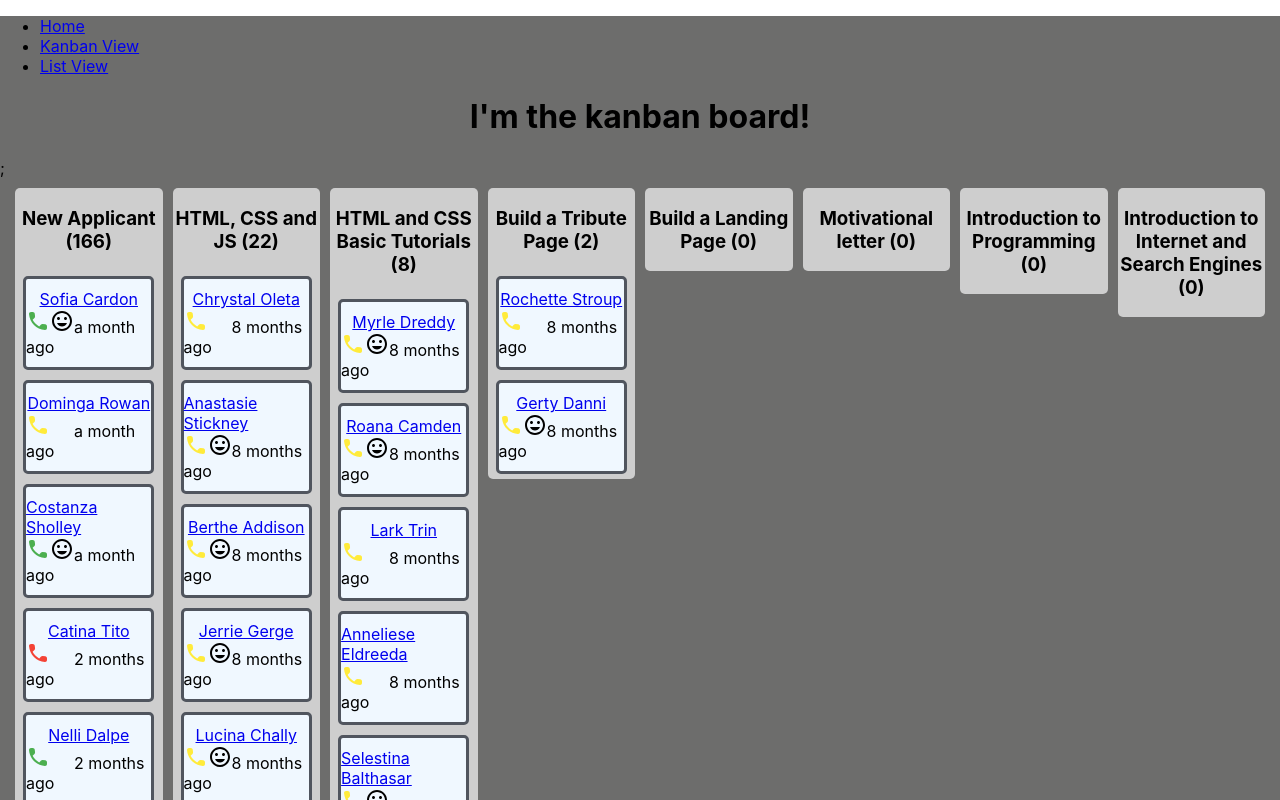
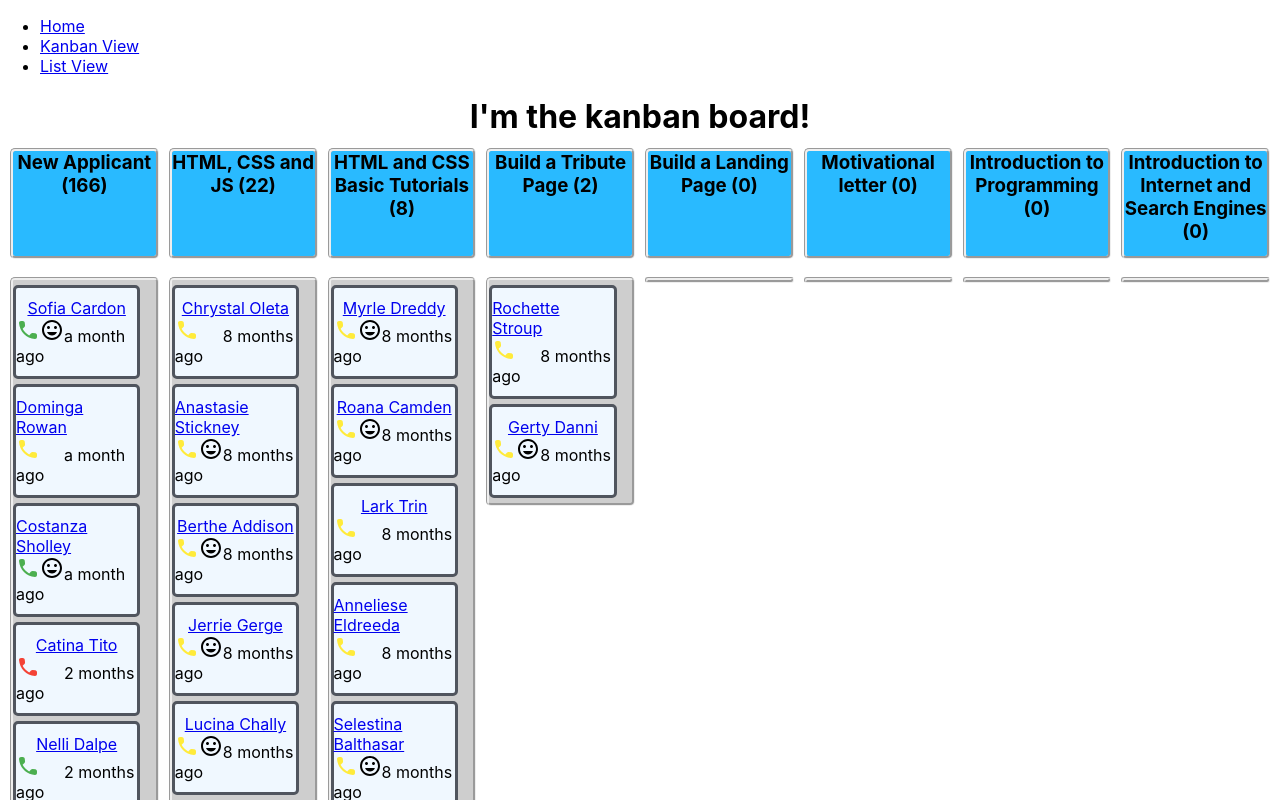
Before and after one commit to saeendamghanian/dashboard-kanban, a React (Create React App) app: page /kanban in a window 1280 px wide. Shown: the top 800 px of the page. Built offline with nearby package versions, Linux system fonts and the light colour scheme.

Commit message:
Inserted a scrollbar inside each column, changed colors with some CYF palette and fixed the position of the process-steps titles

```diff
--- a/src/App.css
+++ b/src/App.css
@@ -1,9 +1,14 @@
+html {
+  overflow: hidden;
+}
+
 .App {
   text-align: center;
 }
 
 #root {
-  background-color: #6d6d6c;
+  background-color: #ffffff;
+  height: 100vh;
 }
 
 .hidden {
@@ -12,8 +17,15 @@
 
 h3 {
   text-align: center;
+  height: 105px;
+  background-color: #29baff;
+  border-radius: 5px;
+  border: groove;
 }
 
+h1 {
+  height: 10px;
+}
 .App-logo {
   height: 40vmin;
   pointer-events: none;
@@ -41,20 +53,19 @@ h3 {
 }
 
 .column-container {
-  display: flex;
   margin: 0 10px;
-  overflow-x: scroll;
+  display: grid;
+  grid-template-columns: repeat(8, 1fr);
+  grid-template-rows: 17vh 70vh;
+  grid-gap: 10px;
 }
 
 .column {
-  display: flex;
-  flex-direction: column;
-  align-items: center;
-  height: fit-content;
-  width: 12.5%;
-  margin: 10px 5px;
+  height: vh;
   background-color: #cecece;
   border-radius: 5px;
+  overflow-y: auto;
+  border: groove;
 }
 
 .card {
--- a/src/components/Column.js
+++ b/src/components/Column.js
@@ -7,9 +7,9 @@ const Column = ({ allowedStudents, step }) => {
     .reverse();
 
   return (
-    <div className="column">
+    <div>
       <h3>{`${step.header} (${allowedStudents.length})`}</h3>
-      {card}
+      <div className="column">{card}</div>
     </div>
   );
 };
--- a/src/containers/KanbanBoard.js
+++ b/src/containers/KanbanBoard.js
@@ -4,7 +4,7 @@ import ColumnsContainer from "./ColumnsContainer";
 const KanbanBoard = () => {
   return (
     <div>
-      <h1 style={{ textAlign: "center" }}>I'm the kanban board!</h1>;
+      <h1 style={{ textAlign: "center" }}>I'm the kanban board!</h1>
       <ColumnsContainer />
     </div>
   );
```
